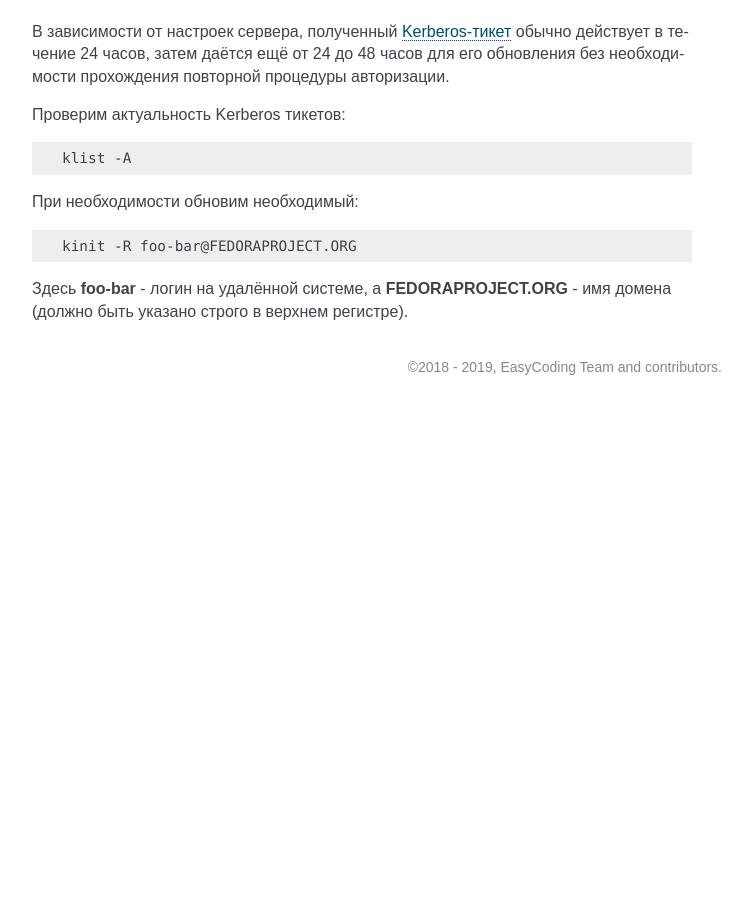
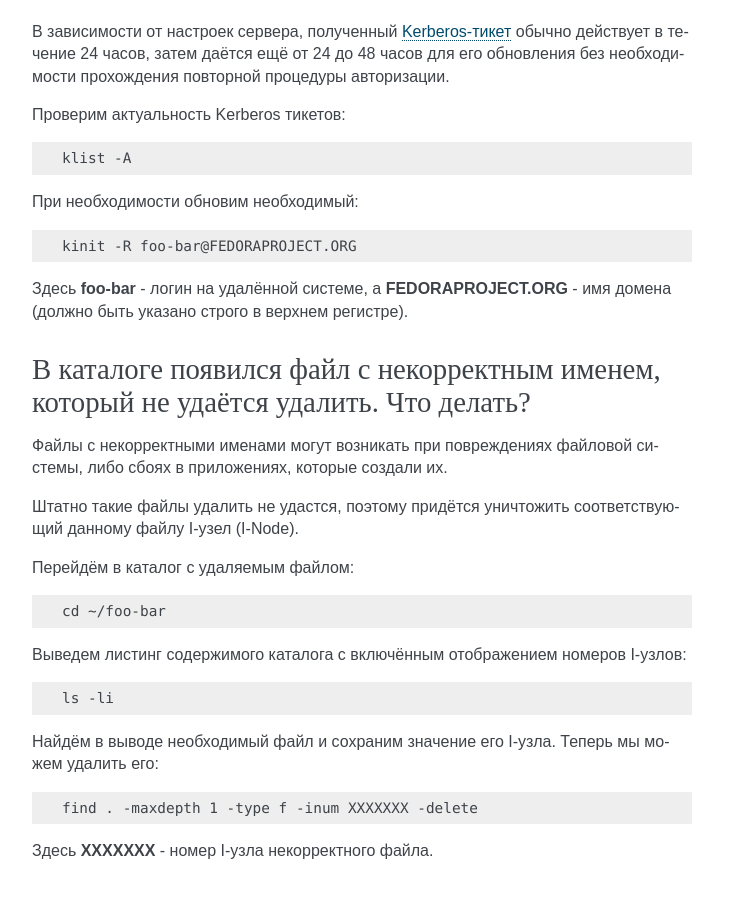
Before and after one commit to RussianFedora/FAQ, a Sphinx documentation site: the page built from source/administration.rst, in a window 1280 px wide and 900 px high, scrolled down 18752 px. Shown: the whole window, without its empty margins (388-1137 px from the left). Built offline with Sphinx 7.4.7, drawn with Linux system fonts in a browser that asks for light colours; before the commit the page ends 19157 px from its top, so only the background shows below that; some of the changed text lies outside the part shown.

Commit message:
Added question about removing files with incorrect names.

```diff
--- a/source/administration.rst
+++ b/source/administration.rst
@@ -1092,3 +1092,33 @@ FUSE (file system in userspace) - это модуль ядра и набор у
     kinit -R foo-bar@FEDORAPROJECT.ORG
 
 Здесь **foo-bar** - логин на удалённой системе, а **FEDORAPROJECT.ORG** - имя домена (должно быть указано строго в верхнем регистре).
+
+.. index:: file, delete, inode
+.. _delete-inode:
+
+В каталоге появился файл с некорректным именем, который не удаётся удалить. Что делать?
+==========================================================================================
+
+Файлы с некорректными именами могут возникать при повреждениях файловой системы, либо сбоях в приложениях, которые создали их.
+
+Штатно такие файлы удалить не удастся, поэтому придётся уничтожить соответствующий данному файлу I-узел (I-Node).
+
+Перейдём в каталог с удаляемым файлом:
+
+.. code-block:: text
+
+    cd ~/foo-bar
+
+Выведем листинг содержимого каталога с включённым отображением номеров I-узлов:
+
+.. code-block:: text
+
+    ls -li
+
+Найдём в выводе необходимый файл и сохраним значение его I-узла. Теперь мы можем удалить его:
+
+.. code-block:: text
+
+    find . -maxdepth 1 -type f -inum XXXXXXX -delete
+
+Здесь **XXXXXXX** - номер I-узла некорректного файла.
```
